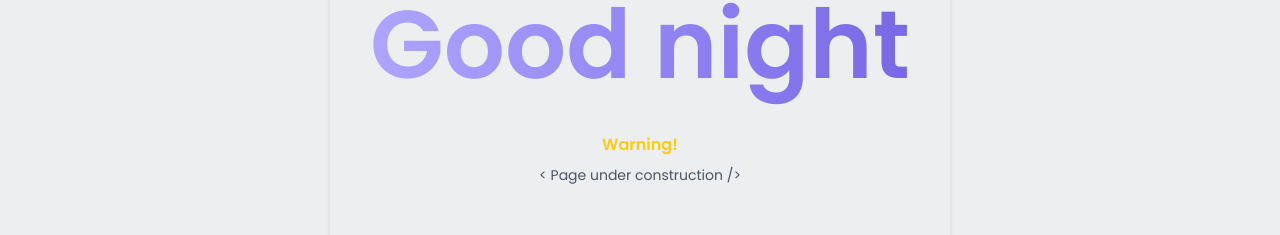
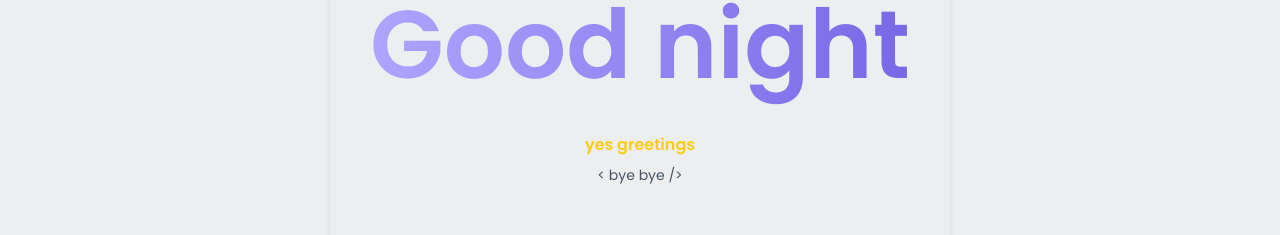
Before and after one commit to vornex-gh/greeter, an Angular app: page / in a window 1280 px wide. Shown: the part 307-542 px from the top of the page. Built offline with nearby package versions, Linux system fonts and the light colour scheme.

Commit message:
Update saludo.component.html

```diff
--- a/src/app/saludo/saludo/saludo.component.html
+++ b/src/app/saludo/saludo/saludo.component.html
@@ -9,10 +9,10 @@
     </h1>
     <div class="flex flex-col items-center justify-center">
       <span class="font-semibold text-yellow-400 dark:text-yellow-500"
-        >Warning!</span
+        >yes greetings</span
       >
       <p class="mt-2 text-center text-sm text-gray-600 dark:text-white">
-        < Page under construction />
+        < bye bye />
       </p>
     </div>
   </div>
```
